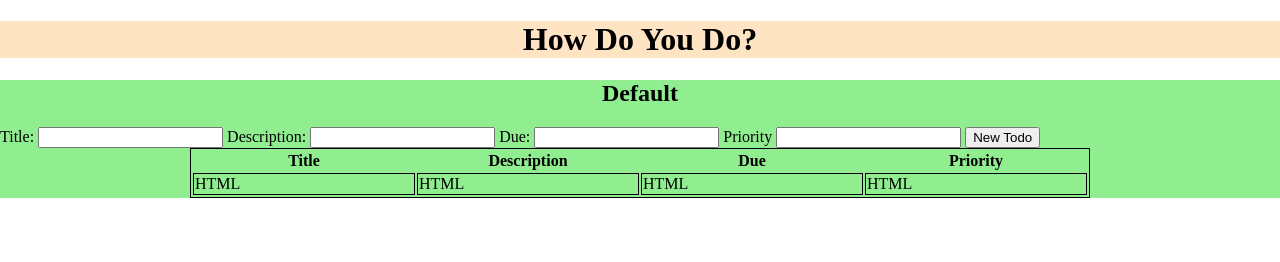
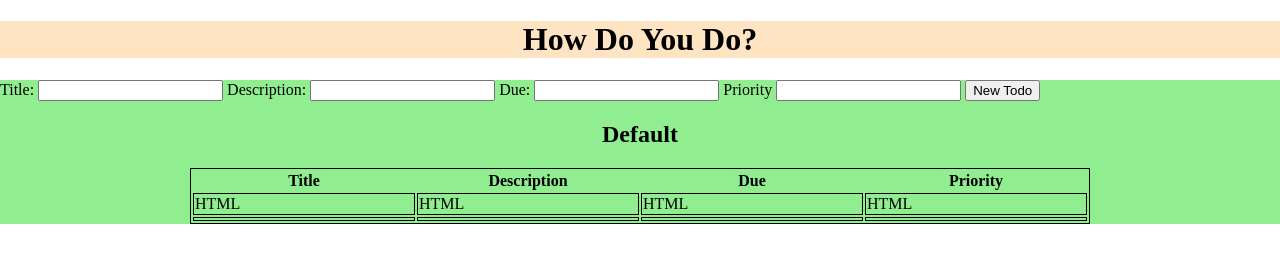
Before and after one commit to jaredaritter/todo, a plain HTML site: page index.html in a window 1280 px wide. Both pictures are taken after a click on the button "New Todo". Drawn offline with Linux system fonts and the light colour scheme.

Commit message:
Continued refactor to allow dynamic creation of projects and todo items with JS

```diff
--- a/bundle.js
+++ b/bundle.js
@@ -535,9 +535,9 @@ function newTodo() {
 function renderTodo(obj) {
   const tbody = document.querySelector('tbody');
   const tr = document.createElement('tr');
-  for (const item in todo) {
+  for (const item in obj) {
     const td = document.createElement('td');
-    td.textContent = todo[item];
+    td.textContent = obj[item];
     tr.appendChild(td);
   }
   tbody.appendChild(tr);
@@ -564,22 +564,6 @@ function clearForm(form) {
 __webpack_require__.r(__webpack_exports__);
 /* harmony export (binding) */ __webpack_require__.d(__webpack_exports__, "item", function() { return item; });
 const item = (title, description, dueDate, priority) => {
-  // const getTitle = () => title;
-  // const getDescription = () => description;
-  // const getDueDate = () => dueDate;
-  // const getPriority = () => priority;
-  // const getNotes = () => notes;
-  // const getChecklist = () => checklist;
-
-  // return {
-  //   getTitle,
-  //   getDescription,
-  //   getDueDate,
-  //   getPriority,
-  //   getNotes,
-  //   getChecklist,
-  // };
-
   return {
     title,
     description,
--- a/index.html
+++ b/index.html
@@ -11,9 +11,6 @@
         <h1>How Do You Do?</h1>
       </header>
       <div class="content">
-        <div class="project">
-          <div class="inputs">
-            <h2>Default</h2>
         <form>
           <label for="title">Title: </label>
           <input type="text" id="title" name="title" />
@@ -25,7 +22,8 @@
           <input type="text" id="priority" name="priority" />
           <button type="button" class="new-todo">New Todo</button>
         </form>
-          </div>
+        <div class="project">
+          <h2>Default</h2>
           <table class="list">
             <thead>
               <tr>
```
Also changed, not shown: 1 other file. Lines whose indentation alone changed are shown as unchanged.
